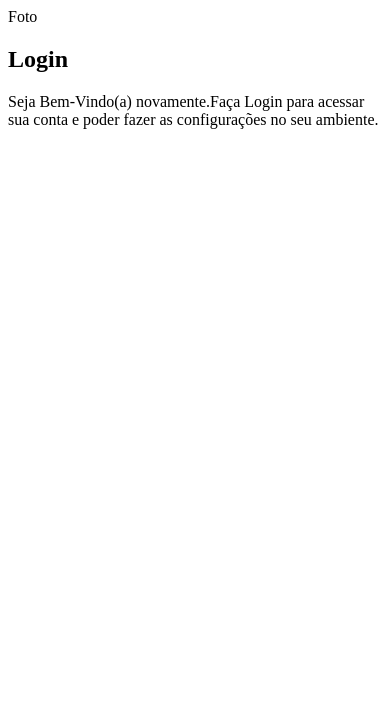
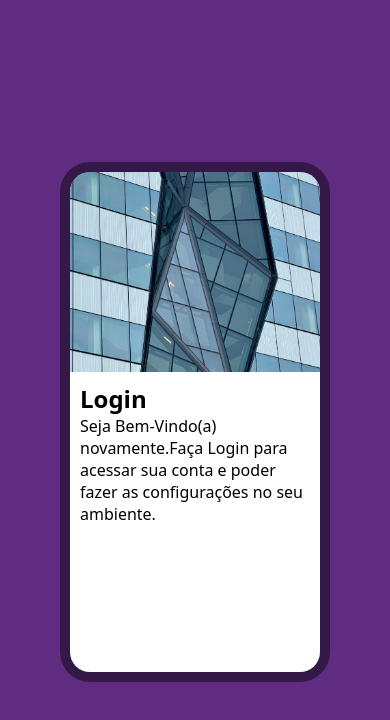
Before and after one commit to gamcastro/projeto-login2, a plain HTML site: page index.html in a window 390 px wide. Drawn offline with Linux system fonts and the light colour scheme.

Commit message:
Atualizado o projeto mobili first

```diff
--- a/estilos/style.css
+++ b/estilos/style.css
@@ -1,7 +1,52 @@
-@charset "UTF-8" ;
+@charset "UTF-8";
 
 /*
 Paleta de cores
 Verde : #49a09d
 Lilás : #5f2c82
 */
+
+* {
+    font-family: system-ui, -apple-system, BlinkMacSystemFont, 'Segoe UI', Roboto, Oxygen, Ubuntu, Cantarell, 'Open Sans', 'Helvetica Neue', sans-serif;
+    padding: 0px;
+    margin: 0px;
+    box-sizing: border-box;
+}
+
+body, html {
+    background-color: #5f2c82;
+    height: 100vh;
+    width: 100vw;
+}
+main {
+    height: 100vh;
+    width: 100vw;
+    position: relative;
+}
+
+section#login {
+    position: absolute;
+    top: 50%;
+    left: 50%;
+    transform: translate(-50%,-50%);
+    background-color: white;
+    width: 250px;
+    height: 500px;
+    border-radius: 20px;
+    overflow: hidden;
+    box-shadow: 0px 0px 0px 10px rgba(0, 0, 0, 0.450);
+}
+
+div#imagem {
+    display: block;
+    background:#5f2c82 url(../imagens/metal.jpg) no-repeat;
+    height: 200px;
+    background-size: cover;
+    background-position: left bottom;
+
+}
+
+div#formulario {
+    display: block;
+    padding: 10px;
+}
--- a/index.html
+++ b/index.html
@@ -10,7 +10,7 @@
     <main>
         <section id="login">
             <div id="imagem">
-                Foto
+
             </div>
             <div id="formulario">
                 <h1>Login</h1>
```
